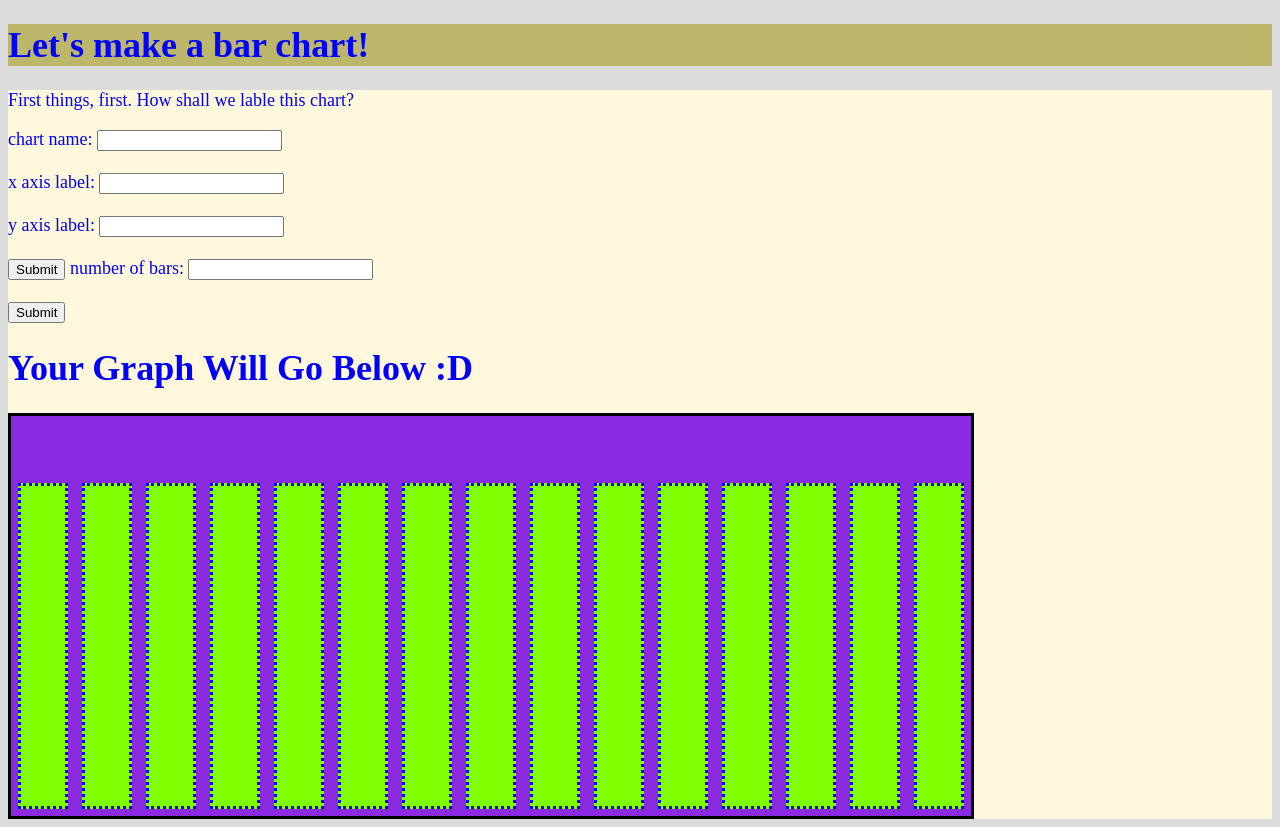
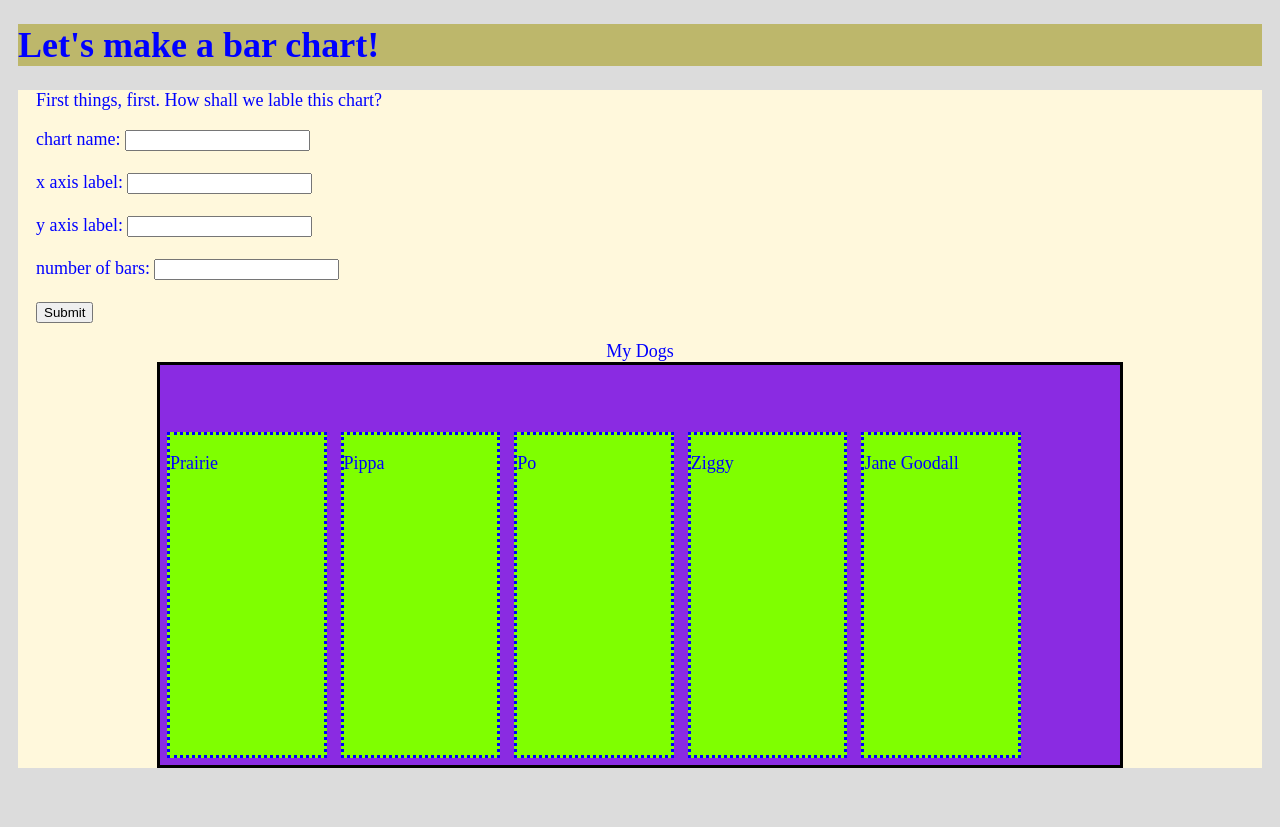
Before and after one commit to bainjen/bar-chart-stretch, a website: page bar-chart.html in a window 1280 px wide. After the commit the page ends 800 px from the top, so only its background shows below. Drawn offline with nearby package versions, Linux system fonts and the light colour scheme.

Commit message:
set change to graph title w/ jquery

```diff
--- a/bar-chart.css
+++ b/bar-chart.css
@@ -12,6 +12,17 @@ main {
 body {
   font-size: 18px;
   color: blue;
+  margin: 1em;
+}
+
+.param-choices {
+  margin: 1em;
+}
+
+.graph-section {
+  display: flex;
+  flex-direction: column;
+  align-items: center;
 }
 
 .graph-container {
--- a/bar-chart.html
+++ b/bar-chart.html
@@ -25,7 +25,7 @@
 
           <label for="yaxis">y axis label:</label>
           <input type="text" id="yaxis" name="yaxis"><br><br>
-          <input type="submit" value="Submit">
+          <!-- <input type="submit" value="Submit"> -->
 
           <label for="numOfBars">number of bars:</label>
           <input type="number" id="numOfBars" name="numOfBars"><br><br>
--- a/bar-chart.js
+++ b/bar-chart.js
@@ -1,8 +1,35 @@
 
 
+let chartName = 'My Dogs';
+//need to tie this to user submission
 
-
-// let data = [1, 2, 3, 4, 5];
+let barData = [
+  {
+    name: 'Prairie',
+    age: 6,
+    weight: 21
+  },
+  {
+    name: 'Pippa',
+    age: 8,
+    weight: 25
+  },
+  {
+    name: 'Po',
+    age: 14,
+    weight: 40
+  },
+  {
+    name: 'Ziggy',
+    age: 3,
+    weight: 52
+  },
+  {
+    name: 'Jane Goodall',
+    age: 7,
+    weight: 39
+  },
+];
 
 // let options = {
 //   width: 5,
@@ -49,10 +76,17 @@
 // console.log(stepOne)
 
 
-function addBar(num) {
+function addBar(num, label) {
   for (let i = 0; i < num; i++) {
-    $('.graph-container').append('<div class="bar"></div>');
+    // let name = barData[i].name
+    const { name, age } = barData[i];
+    $('.graph-container').append('<div class="bar"><p>'+name+'</p></div>');
   }
+}
+
+function setChartNames() {
+  $('.graph-title').replaceWith(chartName);
+//need to tie this to user submission
 }
 
 
@@ -111,7 +145,8 @@ let drawBarChart = (data, options, element) => {
 // Customizable bar colours, per value
 // Customizable label colours
 $(document).ready(function () {
-  addBar(15);
+  addBar(barData.length);
+  setChartNames();
   drawBarChart();
 }
 )
```
